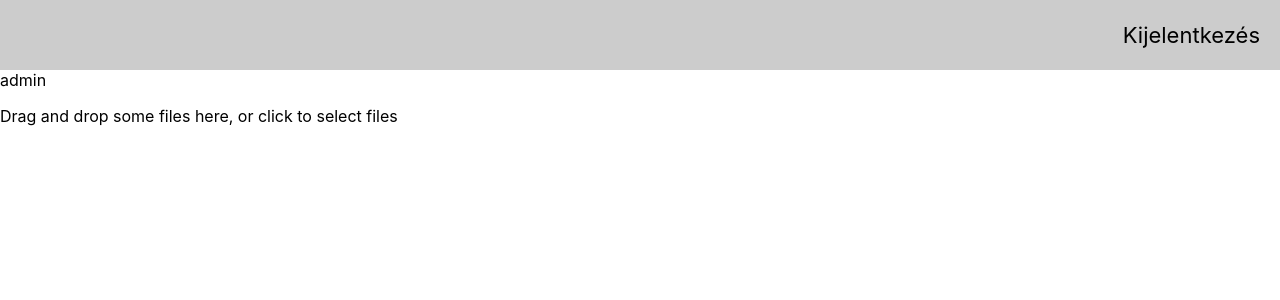
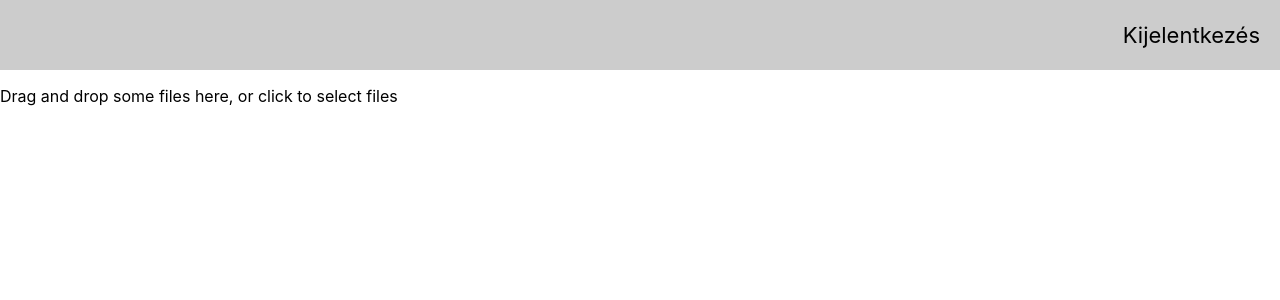
Before and after one commit to zilahir/math_practice, a React (Create React App) app in the folder frontend/: page /admin in a window 1280 px wide. Shown: the top 300 px of the page. Built offline with nearby package versions, Linux system fonts and the light colour scheme; sample sign-in values are in the browser's storage.

Commit message:
taskImagePath is now in context value

```diff
--- a/frontend/src/hooks/useAPI.js
+++ b/frontend/src/hooks/useAPI.js
@@ -9,7 +9,7 @@ import api from "../api";
  */
 function useApi({ pathName, method, requestOptions }) {
   const [loading, isLoading] = useState(false);
-  const [apiReponse, setApiResposne] = useState(undefined);
+  const [apiReponse, setApiResponse] = useState(undefined);
   const [error, setError] = useState(undefined);
 
   const apiRequestHandler = useCallback(
@@ -17,13 +17,9 @@ function useApi({ pathName, method, requestOptions }) {
       isLoading(true);
       if (method === "POST") {
         try {
-          const response = await api.post(
-            pathName,
-            body
-            // { ...requestOptions }
-          );
-          console.debug("apiResponse", apiReponse);
-          setApiResposne(response);
+          const response = await api.post(pathName, body);
+          setApiResponse(response.data);
+          return response.data;
         } catch (apiError) {
           setError(apiError);
         }
@@ -31,14 +27,15 @@ function useApi({ pathName, method, requestOptions }) {
       } else {
         try {
           const response = await api.get(pathName);
-          setApiResposne(response);
+          setApiResponse(response.data);
+          return response.data;
         } catch (apiError) {
           setError(apiError);
         }
         isLoading(false);
       }
     },
-    [pathName, method]
+    [pathName, method],
   );
 
   return {
--- a/frontend/src/pages/Admin/components/ImageUpload/index.jsx
+++ b/frontend/src/pages/Admin/components/ImageUpload/index.jsx
@@ -1,12 +1,12 @@
-import { useCallback, useState } from "react";
+import { useCallback } from "react";
 import { useDropzone } from "react-dropzone";
+import PropTypes from "prop-types";
+
 import { apiEndpoints } from "../../../../api";
-
 import useApi from "../../../../hooks/useAPI";
 
-function ImageUpload() {
-  const [fileToUpload, setFileToUpload] = useState();
-  const { loading, apiResponse, apiRequestHandler } = useApi({
+function ImageUpload({ setTaskImagePath }) {
+  const { loading, apiRequestHandler } = useApi({
     pathName: apiEndpoints.uploadImage,
     method: "POST",
     requestOptions: {
@@ -19,10 +19,13 @@ function ImageUpload() {
     (acceptedFiles) => {
       const fd = new FormData();
       fd.append("file", acceptedFiles[0]);
-      apiRequestHandler(fd);
+      apiRequestHandler(fd).then((response) => {
+        setTaskImagePath(response.filePath);
+      });
     },
-    [apiRequestHandler],
+    [apiRequestHandler, setTaskImagePath],
   );
+
   const { getRootProps, getInputProps, isDragActive } = useDropzone({ onDrop });
 
   return (
@@ -37,4 +40,8 @@ function ImageUpload() {
   );
 }
 
+ImageUpload.propTypes = {
+  setTaskImagePath: PropTypes.func.isRequired,
+};
+
 export default ImageUpload;
--- /dev/null
+++ b/frontend/src/pages/Admin/components/NewTask/Context/index.js
@@ -0,0 +1,16 @@
+import { createContext } from "react";
+
+const newTaskContext = createContext({
+  taskImagePath: undefined,
+  setTaskImagePath: () => {},
+  topicId: undefined,
+  setTopicId: () => {},
+  periodId: undefined,
+  setPeriodId: () => {},
+  taskPoint: undefined,
+  setTaskPoint: () => {},
+  taskTitle: undefined,
+  setTaskTitle: () => {},
+});
+
+export default newTaskContext;
--- /dev/null
+++ b/frontend/src/pages/Admin/components/NewTask/index.jsx
@@ -0,0 +1,34 @@
+/* eslint-disable react/jsx-no-constructed-context-values */
+import { useState } from "react";
+
+import ImageUpload from "../ImageUpload";
+import NewTaskContext from "./Context";
+
+function NewTask() {
+  const [taskImagePath, setTaskImagePath] = useState();
+  const [topicId, setTopicId] = useState();
+  const [periodId, setPeriodId] = useState();
+  const [taskPoint, setTaskPoint] = useState();
+  // const [taskTitle, setTaskTitle] = useState();
+
+  return (
+    <NewTaskContext.Provider
+      value={{
+        taskImagePath,
+        setTaskImagePath,
+        topicId,
+        setTopicId,
+        periodId,
+        setPeriodId,
+        taskPoint,
+        setTaskPoint,
+      }}
+    >
+      <div>
+        <ImageUpload setTaskImagePath={setTaskImagePath} />
+      </div>
+    </NewTaskContext.Provider>
+  );
+}
+
+export default NewTask;
--- a/frontend/src/pages/Admin/index.jsx
+++ b/frontend/src/pages/Admin/index.jsx
@@ -1,11 +1,20 @@
-import ImageUpload from "./components/ImageUpload";
+import NewTask from "./components/NewTask";
 
 function Admin() {
   return (
     <div>
-      admin
-      <div id="newTaskContainer">
-        <ImageUpload />
+      <NewTask />
+      <div>
+        {/*
+          <ImageUpload />
+            input for task title
+            imageupload
+            dropdown for topics (set topic id)
+            dropdown for periods (set period id)
+            input for task number (set task number)
+            input for task point (set task point)
+            save button
+          */}
       </div>
     </div>
   );
```
Also changed, not shown: 1 other file (tests, documents, lock files or other folders).
